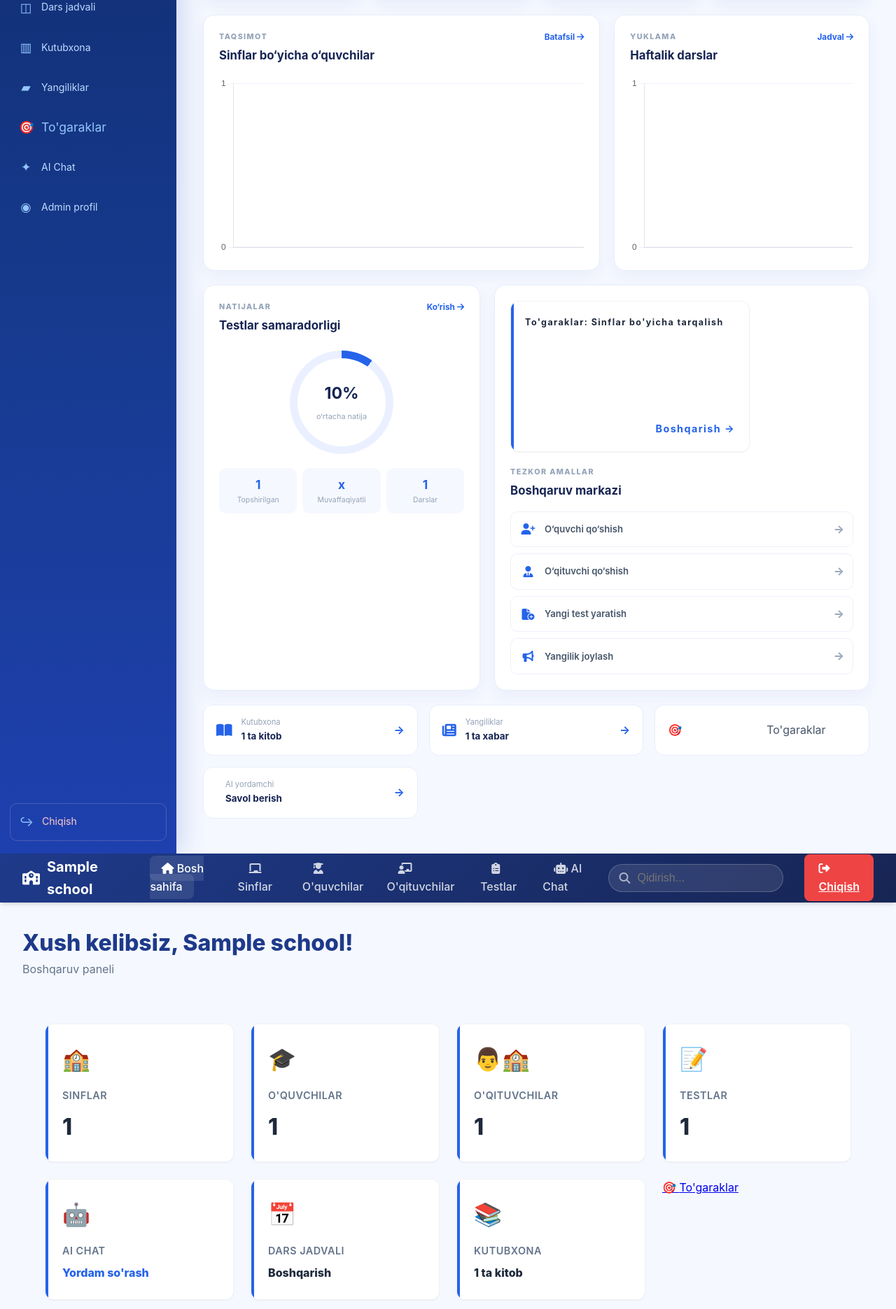
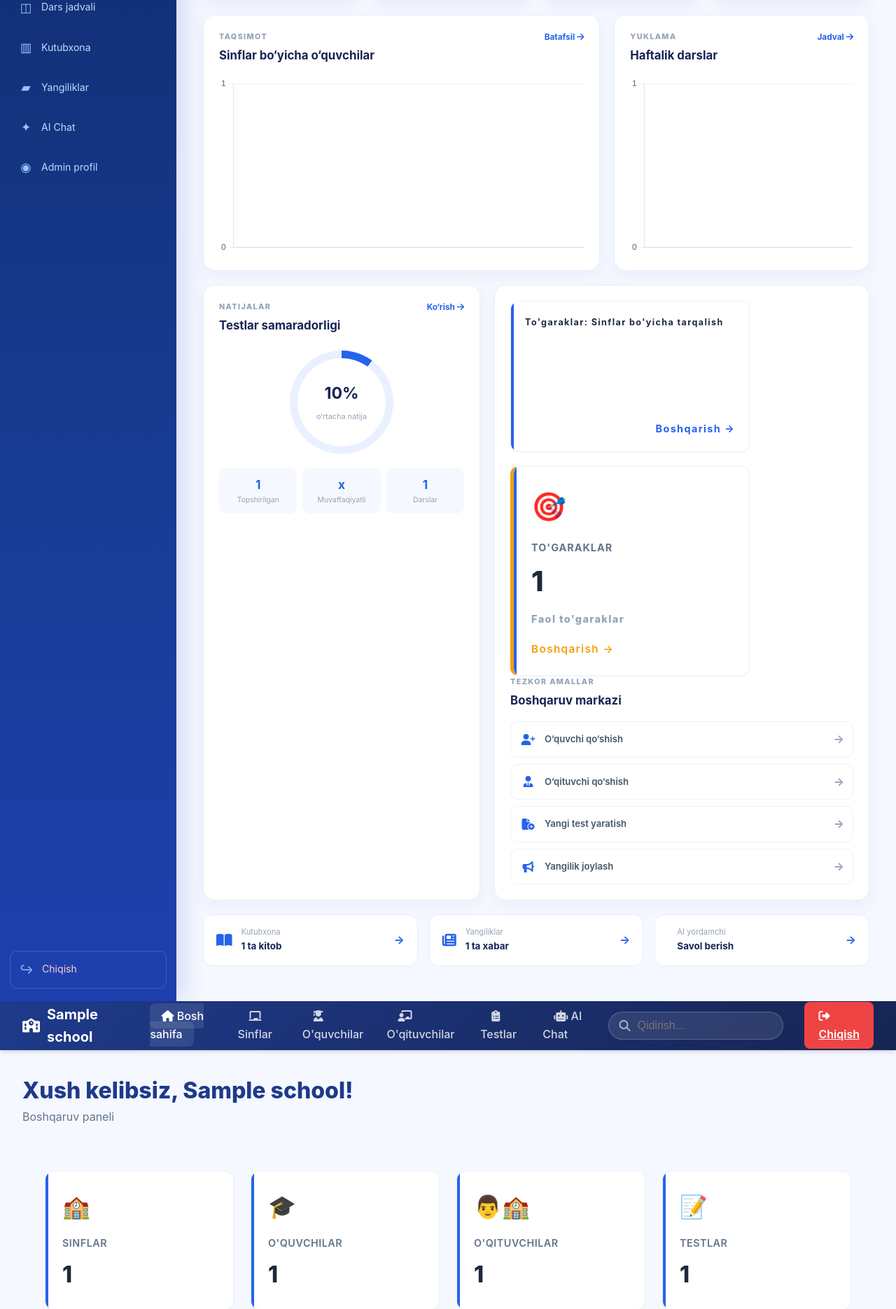
Before and after one commit to inatillayevsuhrob6-prog/maktab-portal, a Flask app: template templates/dashboard.html in a window 1280 px wide. Shown: the part 451-2322 px from the top of the page at 70% size. Run offline with Flask 3, Linux system fonts and the light colour scheme; tables that the repository leaves empty hold one stand-in row (values such as "Sample post"); the template is opened without the code that fills it: values that come from a table or form of the project are taken from there, most other values are stand-ins (such as "Sample title", 1, 10 or a date in 2020); some libraries are stand-ins or nearby versions.

Commit message:
Fix IntegrityError and redesign dashboard clubs card

```diff
--- a/app.py
+++ b/app.py
@@ -573,7 +573,15 @@ def create_app():
     def delete_club(club_id):
         if 'school_id' not in session or session.get('user_role') != 'admin': return redirect(url_for('home'))
         club = Club.query.filter_by(id=club_id, school_id=session['school_id']).first_or_404()
-        db.session.delete(club); db.session.commit()
+
+        # 1. Avval shu to'garakdagi barcha a'zolarni o'chirish
+        StudentClub.query.filter_by(club_id=club.id).delete()
+
+        # 2. Keyin to'garakning o'zini o'chirish
+        db.session.delete(club)
+        db.session.commit()
+
+        flash("To'garak va unga tegishli ma'lumotlar o'chirildi.", "success")
         return redirect(url_for('manage_clubs'))
 
     @app.route("/clubs")
--- a/templates/dashboard.html
+++ b/templates/dashboard.html
@@ -21,10 +21,7 @@
                 <a href="/schedule/manage"><span>◫</span>Dars jadvali</a>
                 <a href="/library/manage"><span>▥</span>Kutubxona</a>
                 <a href="/news/manage"><span>▰</span>Yangiliklar</a>
-            <a href="/clubs/manage" class="nav-link">
-                <span class="icon">🎯</span>
-                <span>To'garaklar</span>
-            </a>
+
                 <a href="/ai_chat"><span>✦</span>AI Chat</a>
                 <a href="/admin_profile"><span>◉</span>Admin profil</a>
             </nav>
@@ -109,6 +106,18 @@
                 });
         </script>
 
+
+        <!-- TO'GARAKLAR KARTASI -->
+        <div class="card" style="padding: 25px; border-left: 5px solid #f59e0b;">
+            <div style="font-size: 2.5rem; margin-bottom: 15px;">🎯</div>
+            <h3 style="margin: 0 0 5px; color: #64748b; font-size: 0.9rem; text-transform: uppercase; letter-spacing: 1px; font-weight: 700;">TO'GARAKLAR</h3>
+            <div style="font-size: 2.5rem; font-weight: 800; color: #1e293b; margin-bottom: 10px;">
+                {{ clubs_count or 0 }}
+            </div>
+            <p style="color: #94a3b8; font-size: 0.9rem; margin: 0;">Faol to'garaklar</p>
+            <a href="/clubs/manage" style="display: block; margin-top: 20px; color: #f59e0b; text-decoration: none; font-weight: 600; font-size: 0.95rem;">Boshqarish →</a>
+        </div>
+
         TEZKOR AMALLAR</span><h2>Boshqaruv markazi</h2></div></div>
                         <div class="quick-links"><a href="/add_student"><i class="fas fa-user-plus"></i><span>O‘quvchi qo‘shish</span><b>→</b></a><a href="/add_teacher"><i class="fas fa-user-tie"></i><span>O‘qituvchi qo‘shish</span><b>→</b></a><a href="/create_test"><i class="fas fa-file-circle-plus"></i><span>Yangi test yaratish</span><b>→</b></a><a href="/news/manage"><i class="fas fa-bullhorn"></i><span>Yangilik joylash</span><b>→</b></a></div>
                     </article>
@@ -117,10 +126,7 @@
                 <section class="resource-strip">
                     <a href="/library/manage"><i class="fas fa-book-open"></i><span><small>Kutubxona</small><strong>{{ book_count }} ta kitob</strong></span><b>→</b></a>
                     <a href="/news/manage"><i class="fas fa-newspaper"></i><span><small>Yangiliklar</small><strong>{{ news_count }} ta xabar</strong></span><b>→</b></a>
-            <a href="/clubs/manage" class="nav-link">
-                <span class="icon">🎯</span>
-                <span>To'garaklar</span>
-            </a>
+
                     <a href="/ai_chat"><i class="fas fa-sparkles"></i><span><small>AI yordamchi</small><strong>Savol berish</strong></span><b>→</b></a>
                 </section>
             </div>
@@ -245,18 +251,12 @@
             </a>
 
             <!-- Yangiliklar -->
-            <a href="/clubs/manage" class="nav-link">
-                <span class="icon">🎯</span>
-                <span>To'garaklar</span>
-            </a>
+
             <a href="/news/manage" style="text-decoration:none;">
                 <div class="card">
                     <div class="card-icon">📢</div>
                     <div class="card-title">Yangiliklar</div>
-            <a href="/clubs/manage" class="nav-link">
-                <span class="icon">🎯</span>
-                <span>To'garaklar</span>
-            </a>
+
                     <div class="card-value" style="font-size:1rem;">{{ news_count }} ta xabar</div>
                 </div>
             </a>
```
